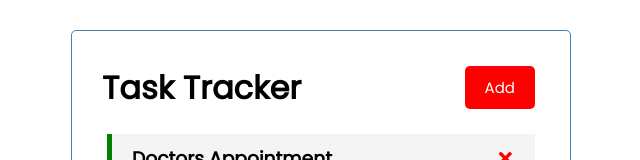
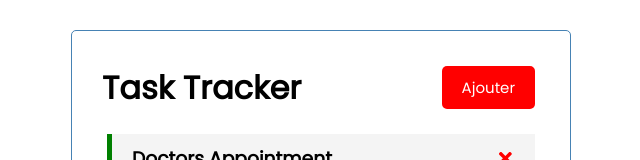
Before and after one commit to Arielxch/Task-Tracker, a React (Create React App) app: page / in a window 1280 px wide. Shown: the top 160 px of the page, without its empty margins (319-959 px from the left). Built offline with nearby package versions, Linux system fonts and the light colour scheme; data requests are answered from the project's data file.

Commit message:
chore: update button styles

```diff
--- a/src/components/Button.js
+++ b/src/components/Button.js
@@ -1,22 +1,22 @@
 import PropTypes from 'prop-types'
 
-const Button = ({ color, text, onClick }) => {
+const Button = ({ buttonColor, text, onClick }) => {
   return (
     <button
       onClick={onClick}
-      style={{ backgroundColor: color }}
+      style={{ backgroundColor: buttonColor, color: "white", textTransform: 'capitalize' }}
       className='btn'>
       {text}
     </button>
   )
 }
 Button.defaultProps = {
-  color: 'steelblue'
+  buttonColor: 'steelblue'
 }
 
 Button.propTypes = {
   text: PropTypes.string,
-  color: PropTypes.string,
+  buttonColor: PropTypes.string,
   onClick: PropTypes.func,
 }
 export default Button
--- a/src/components/Header.js
+++ b/src/components/Header.js
@@ -10,8 +10,8 @@ const Header = ({ title, onAdd, showAdd }) => {
       <h1>{title}</h1>
       {location.pathname === '/' && (
         <Button
-          color={showAdd ? 'green' : 'red'}
-          text={showAdd ? 'Close' : 'Add'}
+          buttonColor={showAdd ? 'green' : 'red'}
+          text={showAdd ? 'fermer' : 'ajouter'}
           onClick={onAdd}
         />
       )}
```
